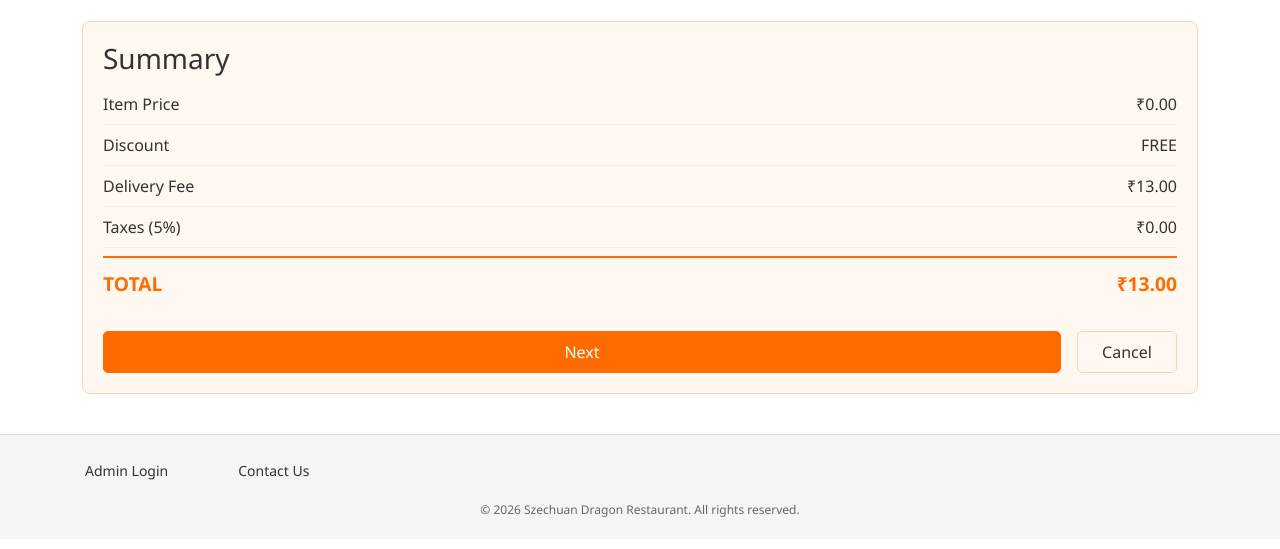
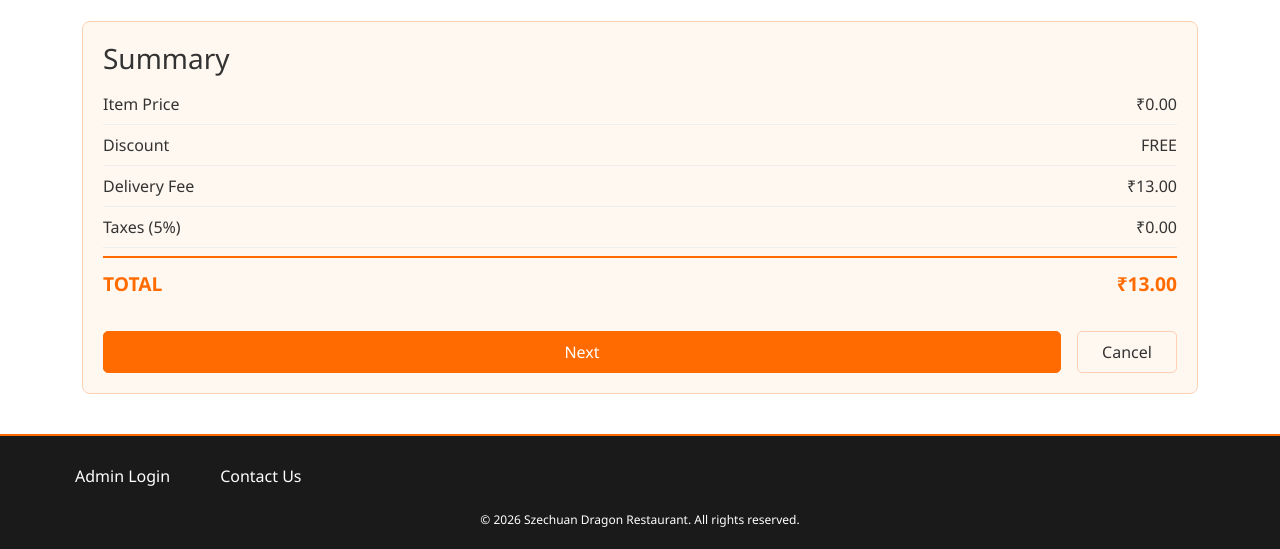
Before and after one commit to dadamtejaswini/Szechuan-Dragon, a website: page pages/cart.html in a window 1280 px wide. Shown: the part 328-877 px from the top of the page. Drawn offline with nearby package versions, Linux system fonts and the light colour scheme.

Commit message:
footer updated

```diff
--- a/public/css/style.css
+++ b/public/css/style.css
@@ -339,7 +339,6 @@ button[type="button"]:disabled {
     border-color: var(--dark-grey) !important;
 }
 
-/* Cart container */
 .cart-container {
     max-width: 1000px;
     margin: 30px auto;
@@ -644,7 +643,6 @@ a {
     color: #721C24;
 }
 
-/* Badge styles */
 .badge {
     transition: all 0.3s ease;
 }
@@ -744,13 +742,37 @@ a:hover {
 }
 
 footer {
-    background-color: #f5f5f5;
+    background-color: var(--header-bg);
+    border-top: 2px solid var(--primary-orange);
     padding: 20px 0;
     text-align: center;
-    border-top: 1px solid #ddd;
-    bottom: 0;
-    width: 100%;
-    z-index: 1000;
+}
+
+footer,
+.footer-content,
+.footer-links,
+.copyright,
+.footer-links a {
+    color: #FFFFFF  !important;
+}
+
+.footer-links a  {
+    color: #FFFFFF;
+    text-decoration: none;
+    font-weight: 500;
+    padding: 8px 15px;
+    border-radius: 5px;
+    transition: all 0.3s ease;
+}
+
+.footer-links a:hover {
+    background-color: rgba(255, 107, 0, 0.2);
+    color: #FFFFFF;
+}
+
+.footer-links a:hover {
+    background-color: var(--primary-orange);
+    color: white;
 }
 
 .footer-content {
@@ -763,32 +785,7 @@ footer {
     margin-bottom: 10px;
 }
 
-.footer-links a {
-    color: #333;
-    text-decoration: none;
-    margin: 0 15px;
-    font-size: 14px;
-    padding: 5px 10px;
-    border-radius: 4px;
-    transition: all 0.3s;
-}
 
-.footer-links a:hover {
-    text-decoration: underline;
-    color: #d32f2f;
-}
-
-.order-status-link {
-    display: inline-flex;
-    align-items: center;
-    background-color: #ffeb3b;
-    color: #333 !important;
-    font-weight: bold;
-    padding: 8px 15px !important;
-    border: 1px solid #ffc107;
-    border-radius: 20px;
-    box-shadow: 0 2px 4px rgba(0,0,0,0.1);
-}
 
 .order-status-link:hover {
     background-color: #ffd700;
```
Also changed, not shown: pages/index.html (+2 -6 lines).
